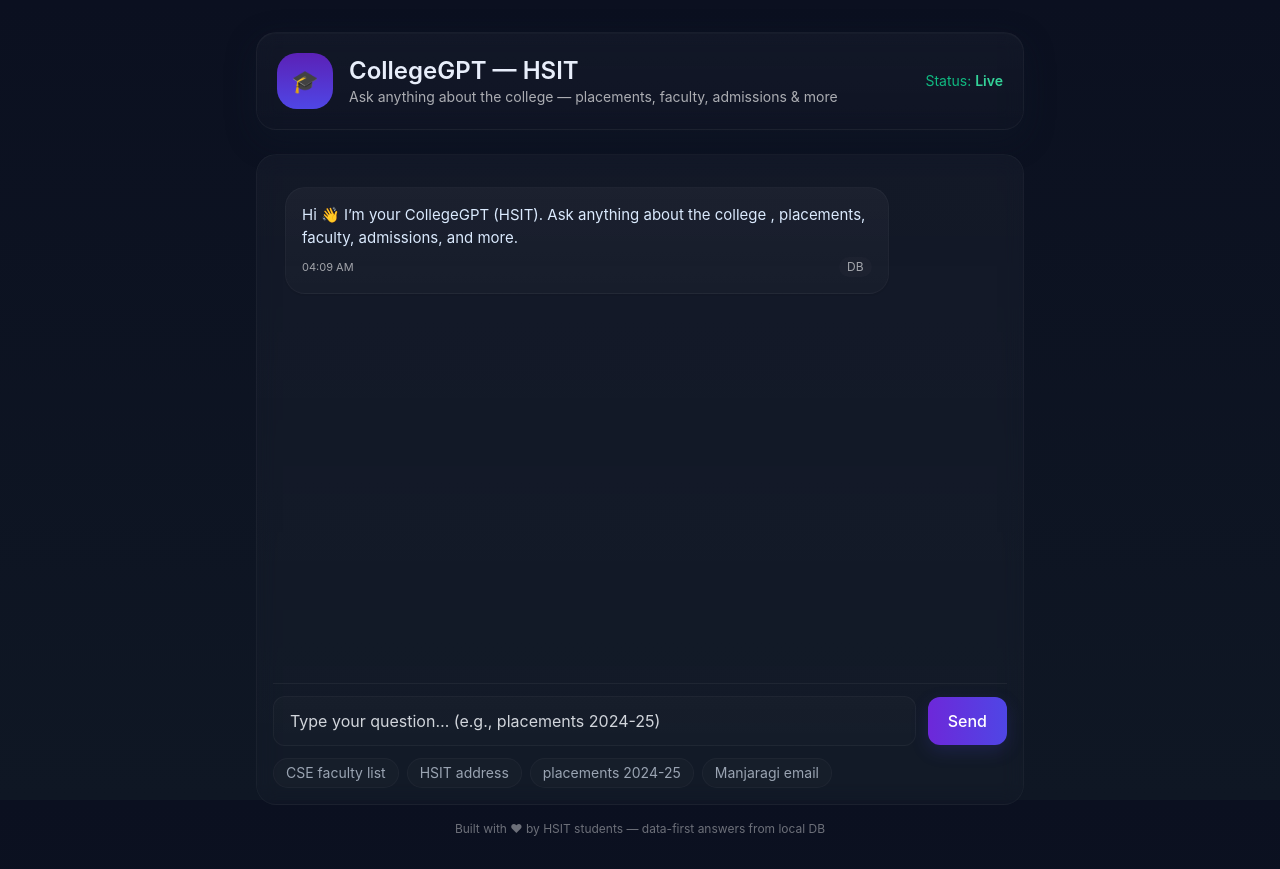
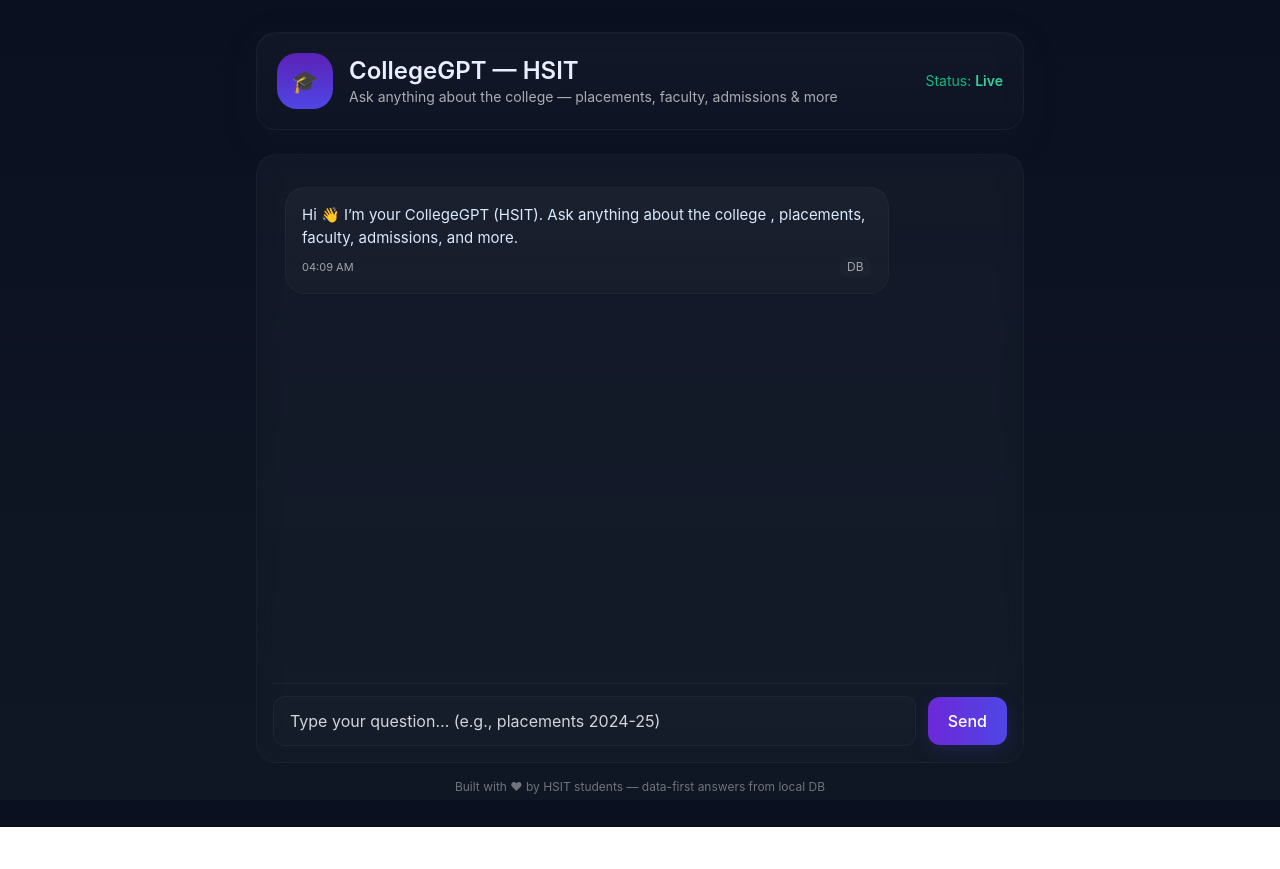
Before and after one commit to Mallikarjunrk2/college_ai, a Next.js app: page / in a window 1280 px wide. After the commit the page ends 827 px from the top, so only its background shows below. Built offline with nearby package versions, Linux system fonts and the light colour scheme.

Commit message:
Update index.js

```diff
--- a/pages/index.js
+++ b/pages/index.js
@@ -177,13 +177,7 @@ export default function Home() {
               </button>
             </div>
 
-            <div className="mt-3 flex gap-2 flex-wrap quick-chips">
-              {["CSE faculty list", "HSIT address", "placements 2024-25", "Manjaragi email"].map((c) => (
-                <button key={c} onClick={() => setInput(c)} className="px-3 py-1 rounded-full text-sm">
-                  {c}
-                </button>
-              ))}
-            </div>
+
           </div>
         </div>
 
```
